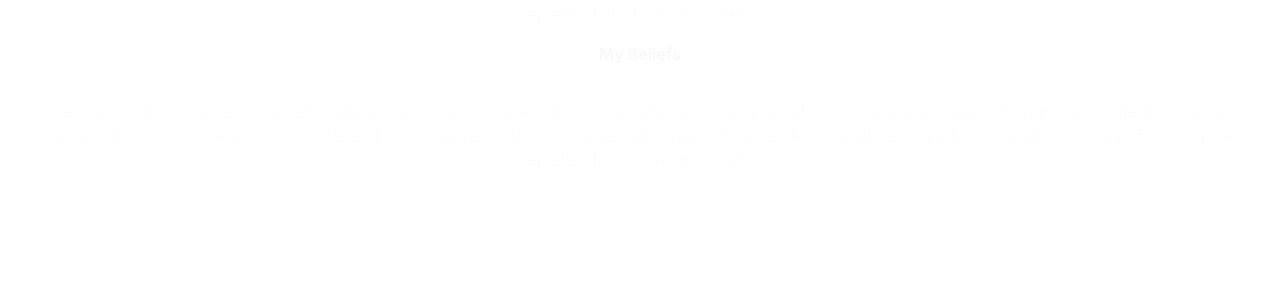
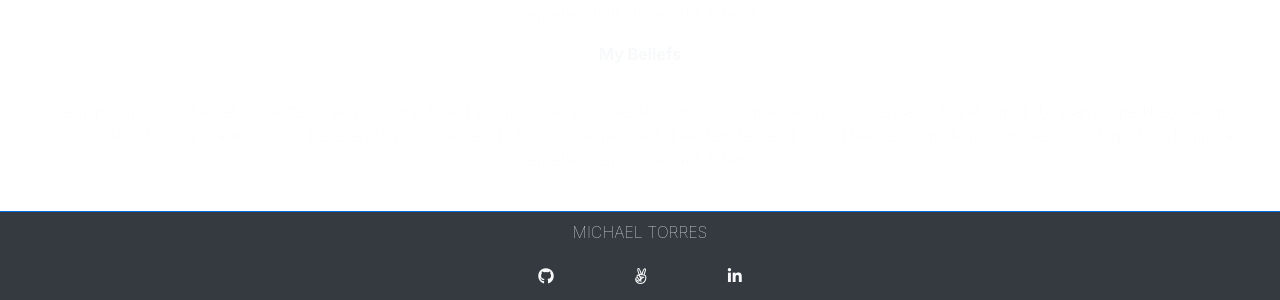
Before and after one commit to michaeltorres1/portfolio, a React (Create React App) app: page / in a window 1280 px wide. Shown: the part 750-1050 px from the top of the page. Before the commit the page ends 937 px from the top, so only its background shows below. Built offline with nearby package versions, Linux system fonts and the light colour scheme; the HTML template or start-up script is replaced by a standard one.

Commit message:
Add footer

```diff
--- a/src/App.css
+++ b/src/App.css
@@ -76,3 +76,7 @@ body {
 .card-widget:hover {
   top: -1px;
 }
+
+#footer {
+  background: linear-gradient(#27293d, #243442);
+}
--- a/src/App.js
+++ b/src/App.js
@@ -3,6 +3,7 @@ import Navbar from './components/common/Navbar';
 import Menu from './components/widgets/Menu';
 import MainWidget from './components/widgets/Main';
 import Cards from './components/widgets/cards/Cards';
+import Footer from './components/common/Footer';
 
 const App = () => (
   <Fragment>
@@ -13,6 +14,8 @@ const App = () => (
       <MainWidget />
     </div>
     <Cards />
+    <hr className='w-100 bg-primary mt-4 mb-0' />
+    <Footer />
   </Fragment>
 );
 
--- /dev/null
+++ b/src/components/common/Footer.js
@@ -0,0 +1,18 @@
+import React from 'react';
+
+const Footer = () => {
+  return (
+    <nav id='nav' className='navbar flex-column justify-content-center bg-dark'>
+      <div id='navTitle' className='font-weight-lighter text-light'>
+        MICHAEL TORRES
+      </div>
+      <div className='search text-light mt-3'>
+        <i class='fab fa-github mr-5 nav-link'></i>
+        <i class='fab fa-angellist mr-5 nav-link'></i>
+        <i class='fab fa-linkedin-in nav-link'></i>
+      </div>
+    </nav>
+  );
+};
+
+export default Footer;
```
